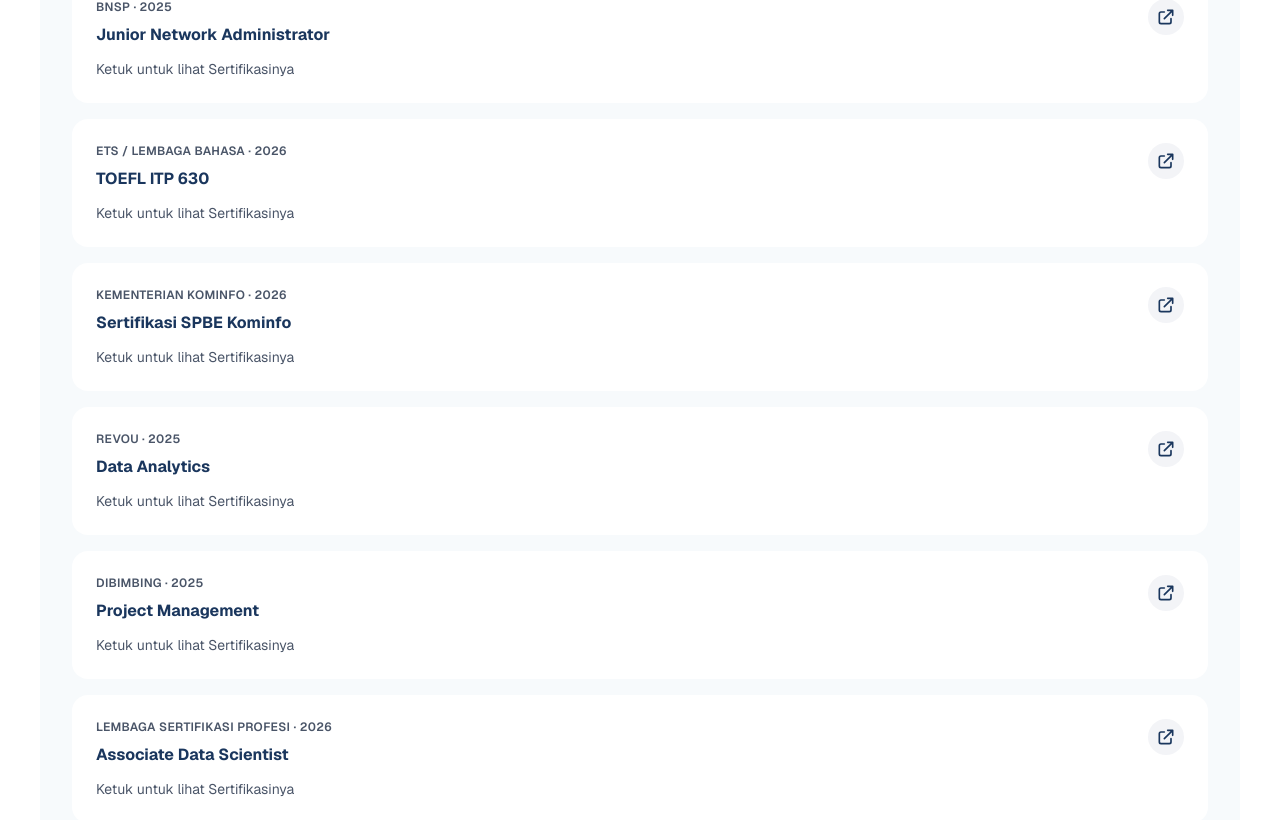
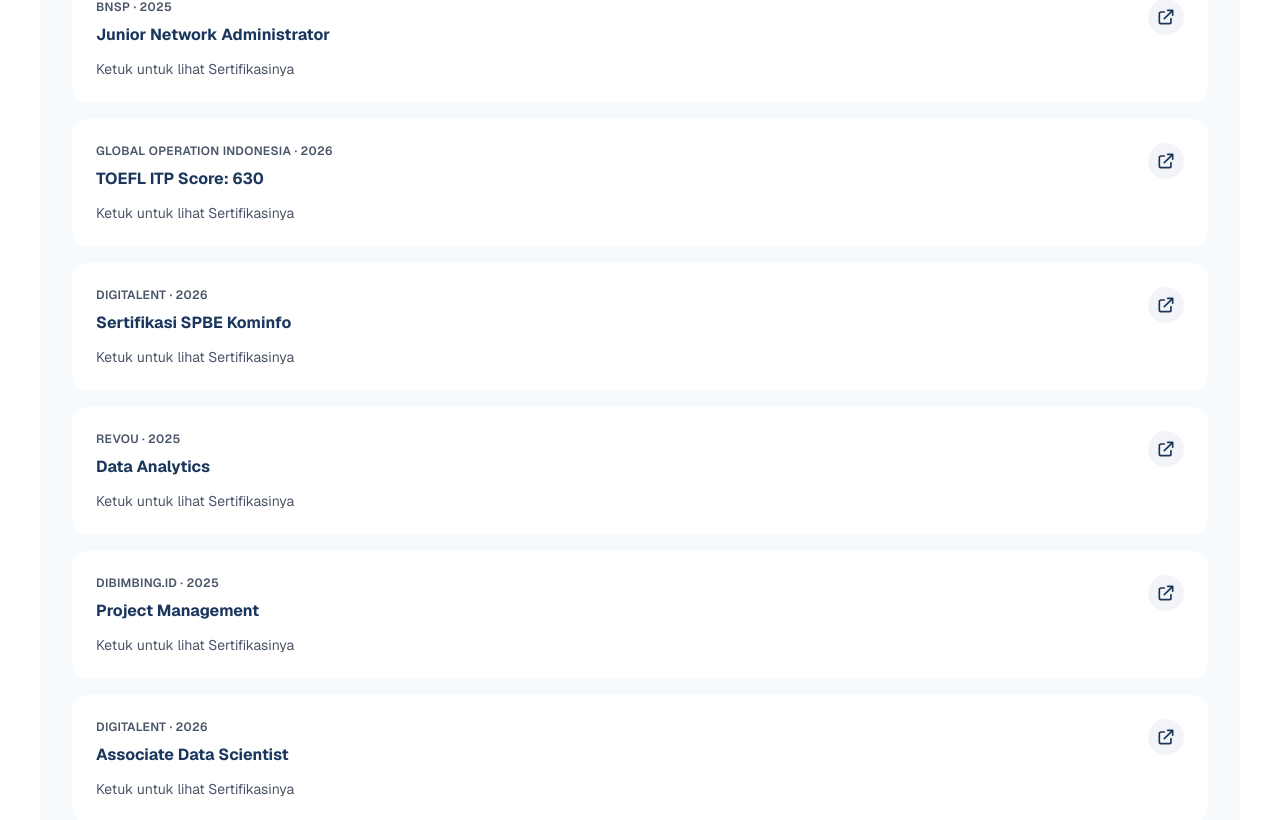
Before and after one commit to Gilgamesh25/portofahrezi, a Next.js app: page /about in a window 1280 px wide. Shown: the part 2280-3100 px from the top of the page. Built offline with nearby package versions, Linux system fonts and the light colour scheme.

Commit message:
Update mockData.ts

```diff
--- a/src/data/mockData.ts
+++ b/src/data/mockData.ts
@@ -139,7 +139,7 @@
   {
     id: "cert-okm",
     title: "Operasi Komputer Madya",
-    issuer: "BNSP / LSP",
+    issuer: "Digitalent",
     year: 2024,
     credentialUrl:
       "https://drive.google.com/file/d/1SvMhwcEYEO4axpeYYkIOBRTM12kZLBh9/view?usp=drive_link",
@@ -147,7 +147,7 @@
   {
     id: "cert-jgd",
     title: "Junior Graphic Designer",
-    issuer: "BNSP",
+    issuer: "Digitalent",
     year: 2024,
     credentialUrl:
       "https://drive.google.com/file/d/1cIGR6hh2rQXktqgTRiYdmDHOsTtpVqOx/view?usp=drive_link",
@@ -162,8 +162,8 @@
   },
   {
     id: "cert-toefl",
-    title: "TOEFL ITP 630",
-    issuer: "ETS / Lembaga Bahasa",
+    title: "TOEFL ITP Score: 630",
+    issuer: "Global Operation Indonesia",
     year: 2026,
     credentialUrl:
       "https://drive.google.com/file/d/1lG-VT7W4-UOuEbyOQSens7I9hUHIl7P6/view?usp=drive_link",
@@ -171,7 +171,7 @@
   {
     id: "cert-spbe",
     title: "Sertifikasi SPBE Kominfo",
-    issuer: "Kementerian Kominfo",
+    issuer: "Digitalent",
     year: 2026,
     credentialUrl:
       "https://drive.google.com/file/d/1W1goYFCah2Y0pgR8B8Wlcqw1eyDPd3eu/view?usp=sharing",
@@ -187,7 +187,7 @@
   {
     id: "cert-pm",
     title: "Project Management",
-    issuer: "Dibimbing",
+    issuer: "Dibimbing.id",
     year: 2025,
     credentialUrl:
       "https://drive.google.com/file/d/1xeMisnnz6oFPmRAZHIEtVyG32r0dfC9I/view?usp=drive_link",
@@ -195,7 +195,7 @@
   {
     id: "cert-ads",
     title: "Associate Data Scientist",
-    issuer: "Lembaga Sertifikasi Profesi",
+    issuer: "Digitalent",
     year: 2026,
     credentialUrl:
       "https://drive.google.com/file/d/1FdSKNb-SCZPBS3d0Dia0ejvpllfl5ALC/view?usp=drive_link",
@@ -211,7 +211,7 @@
   {
     id: "cert-Pemdi",
     title: "Pemasaran Digital Dengan Kecerdasan Buatan untuk Wirausaha",
-    issuer: "Kementerian Kominfo",
+    issuer: "Digitalent",
     year: 2026,
     credentialUrl:
       "https://drive.google.com/file/d/1OJkQEasnoR8ePf-pqaswOcJVNuRGa9MP/view?usp=sharing",
@@ -223,6 +223,15 @@
     year: 2026,
     credentialUrl:
       "https://drive.google.com/file/d/1n5K_Rci09gM3wpLpfCnNfAvBY_MM5r3J/view?usp=sharing",
+  },
+
+  {
+    id: "cert-CC",
+    title: "Video Content Creator",
+    issuer: "Digitalent",
+    year: 2026,
+    credentialUrl:
+      "https://drive.google.com/file/d/1O6zfr-nwoykOK5urSJT8lkjOB--ZfYED/view?usp=sharing",
   },
 ];
 
```
